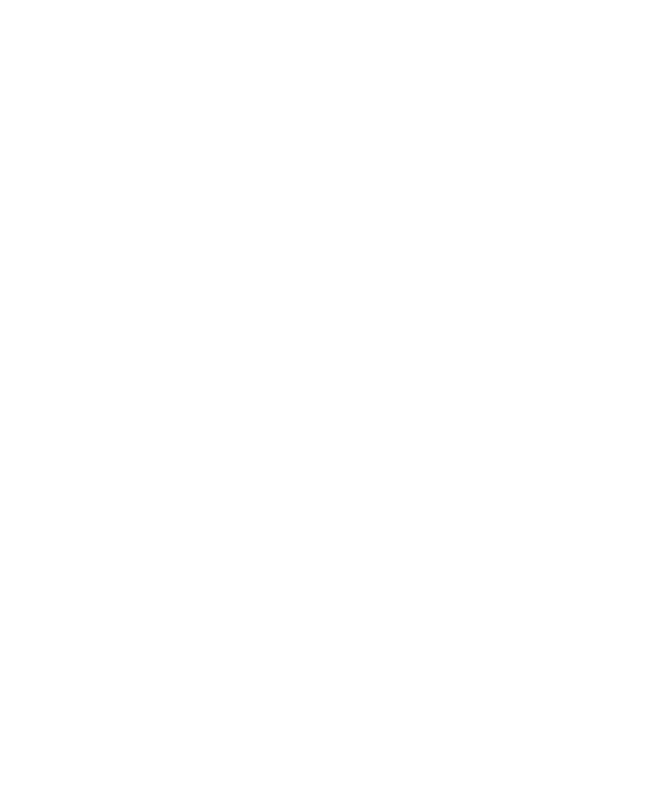
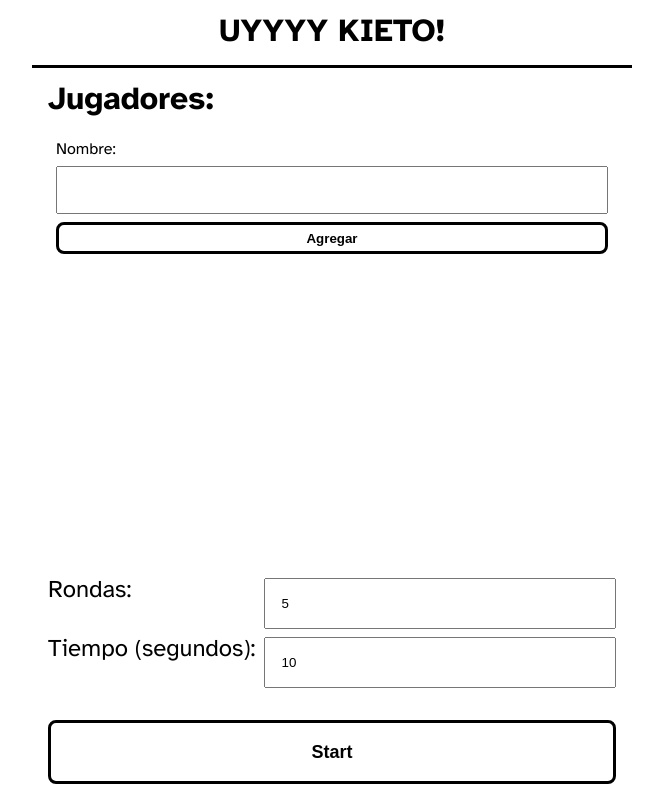
Before and after one commit to Alkhioz/UyKieto, a plain HTML site: page index.html in a window 1280 px wide. Shown: the whole page, without its empty margins (308-971 px from the left). Drawn offline with Linux system fonts and the light colour scheme; the site is published under a folder, as on GitHub Pages, so addresses that start at the root find nothing.

Commit message:
fixed relative path

```diff
--- a/index.html
+++ b/index.html
@@ -5,39 +5,21 @@
     <meta charset="UTF-8">
     <meta name="viewport" content="width=device-width, initial-scale=1.0">
     <title>UyKieto</title>
-    <link rel="preload" href="/assets/css/style.css" as="style">
-    <link rel="preload" href="/assets/font/Atkinson-Hyperlegible-Regular-102.woff" as="font" type="font/woff"
+    <link rel="preload" href="./assets/css/style.css" as="style">
+    <link rel="preload" href="./assets/font/Atkinson-Hyperlegible-Regular-102.woff" as="font" type="font/woff"
         crossorigin="anonymous">
-    <link rel="preload" href="/assets/font/Atkinson-Hyperlegible-Bold-102.woff" as="font" type="font/woff"
+    <link rel="preload" href="./assets/font/Atkinson-Hyperlegible-Bold-102.woff" as="font" type="font/woff"
         crossorigin="anonymous">
-    <link rel="preload" href="/assets/font/Atkinson-Hyperlegible-Italic-102.woff" as="font" type="font/woff"
+    <link rel="preload" href="./assets/font/Atkinson-Hyperlegible-Italic-102.woff" as="font" type="font/woff"
         crossorigin="anonymous">
-    <link rel="preload" href="/assets/font/Atkinson-Hyperlegible-BoldItalic-102.woff" as="font" type="font/woff"
+    <link rel="preload" href="./assets/font/Atkinson-Hyperlegible-BoldItalic-102.woff" as="font" type="font/woff"
         crossorigin="anonymous">
-    <link rel="preload" as="script" href="/assets/js/main.js">
-    <link rel="stylesheet" href="/assets/css/style.css" />
+    <link rel="preload" as="script" href="./assets/js/main.js">
+    <link rel="stylesheet" href="./assets/css/style.css" />
 </head>
 
 <body>
-     <!-- <section class="configuration-container" id="configuration-container">
-        <div class="players-container" id="players-container">
-            <h2 class="players-title">Jugadores:</h2>
-            <div class="player-add" id="player-add">
-                <label for="name-input">Nombre:</label>
-                <input type="text" name="name-input" id="name-input" class="name-input">
-                <button class="add-player-action" id="add-player-action">Agregar</button>
-            </div>
-            <div class="player-list-container" id="player-list-container">
-                <ul class="player-list">
-                    <li class="player">
-                        <span class="player-name">Alkhioz</span>
-                        <button class="remove-player-action" id="remove-player-action">X</button>
-                    </li>
-                </ul>
-            </div>
-        </div>
-    </section> -->
-    <script src="/assets/js/main.js"></script>
+    <script src="./assets/js/main.js"></script>
 </body>
 
 </html>
```
